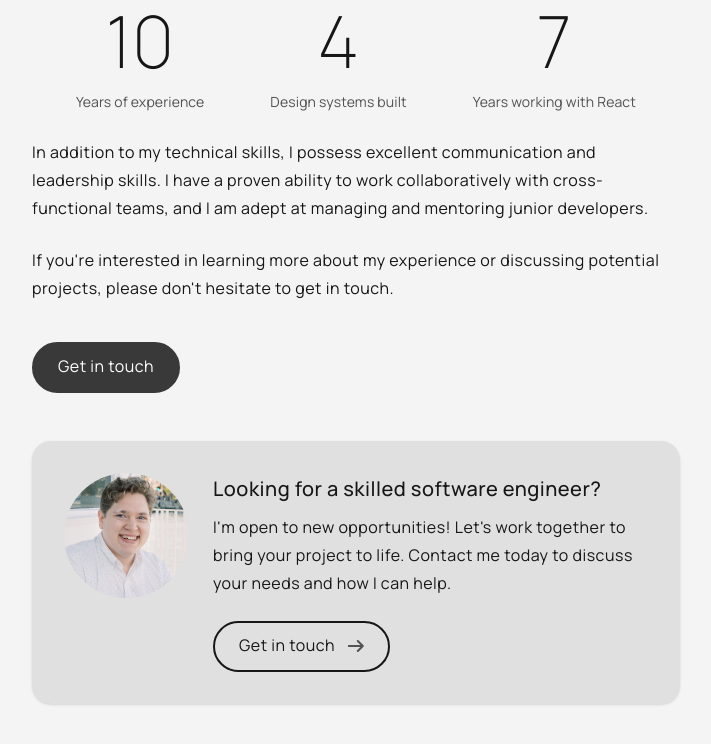
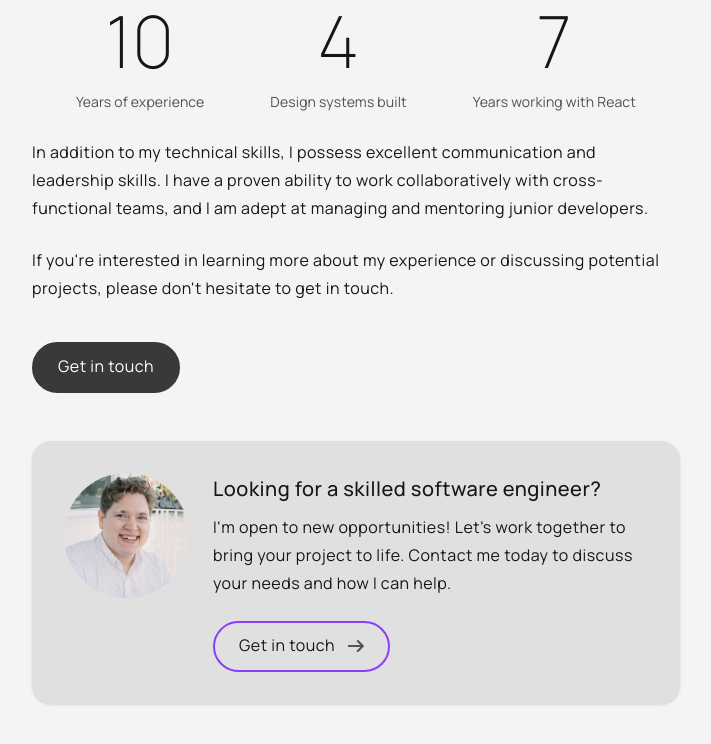
Before and after one commit to joshferrell/website, a Next.js app: page /about in a window 1280 px wide. In both pictures the pointer is over the link 585 px from the left and 1692 px from the top of the page. Shown: the part 1046-1790 px from the top of the page, without its empty margins (284-995 px from the left). Built offline with nearby package versions, Linux system fonts and the light colour scheme.

Commit message:
fix: highlight for border color on cta

```diff
--- a/src/components/cta/cta.module.css
+++ b/src/components/cta/cta.module.css
@@ -12,6 +12,10 @@
   gap: 1.5rem;
 }
 
+.cta a:hover {
+  border-color: var(--text-highlight);
+}
+
 @media (prefers-color-scheme: light) {
   .cta {
     background-color: var(--background-surface-02);
```
